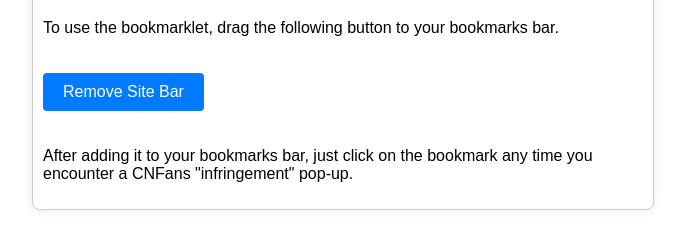
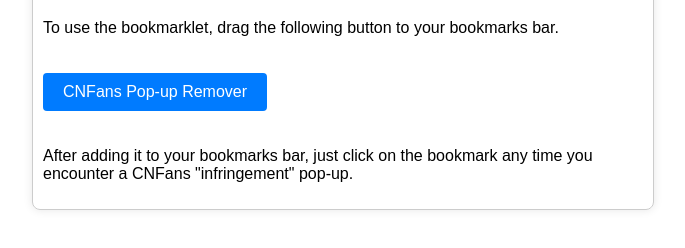
Before and after one commit to BSRFD/CNFansUnblocker, a plain HTML site: page index.html in a window 1280 px wide. Shown: the part 92-340 px from the top of the page, without its empty margins (297-982 px from the left). Drawn offline with Linux system fonts and the light colour scheme.

Commit message:
Update index.html

```diff
--- a/index.html
+++ b/index.html
@@ -31,7 +31,7 @@
 <body>
     <h1>Install Bookmarklet</h1>
     <p>To use the bookmarklet, drag the following button to your bookmarks bar.</p>
-    <a href="javascript:(function() { var modal = document.getElementById('keywords-modal'); if (modal) { modal.parentNode.removeChild(modal); } else { alert('Element not found!'); } })();" class="bookmarklet">Remove Site Bar</a>
+    <a href="javascript:(function() { var modal = document.getElementById('keywords-modal'); if (modal) { modal.parentNode.removeChild(modal); } else { alert('Element not found!'); } })();" class="bookmarklet">CNFans Pop-up Remover</a>
     <p>After adding it to your bookmarks bar, just click on the bookmark any time you encounter a CNFans "infringement" pop-up.</p>
 </body>
 </html>
```
